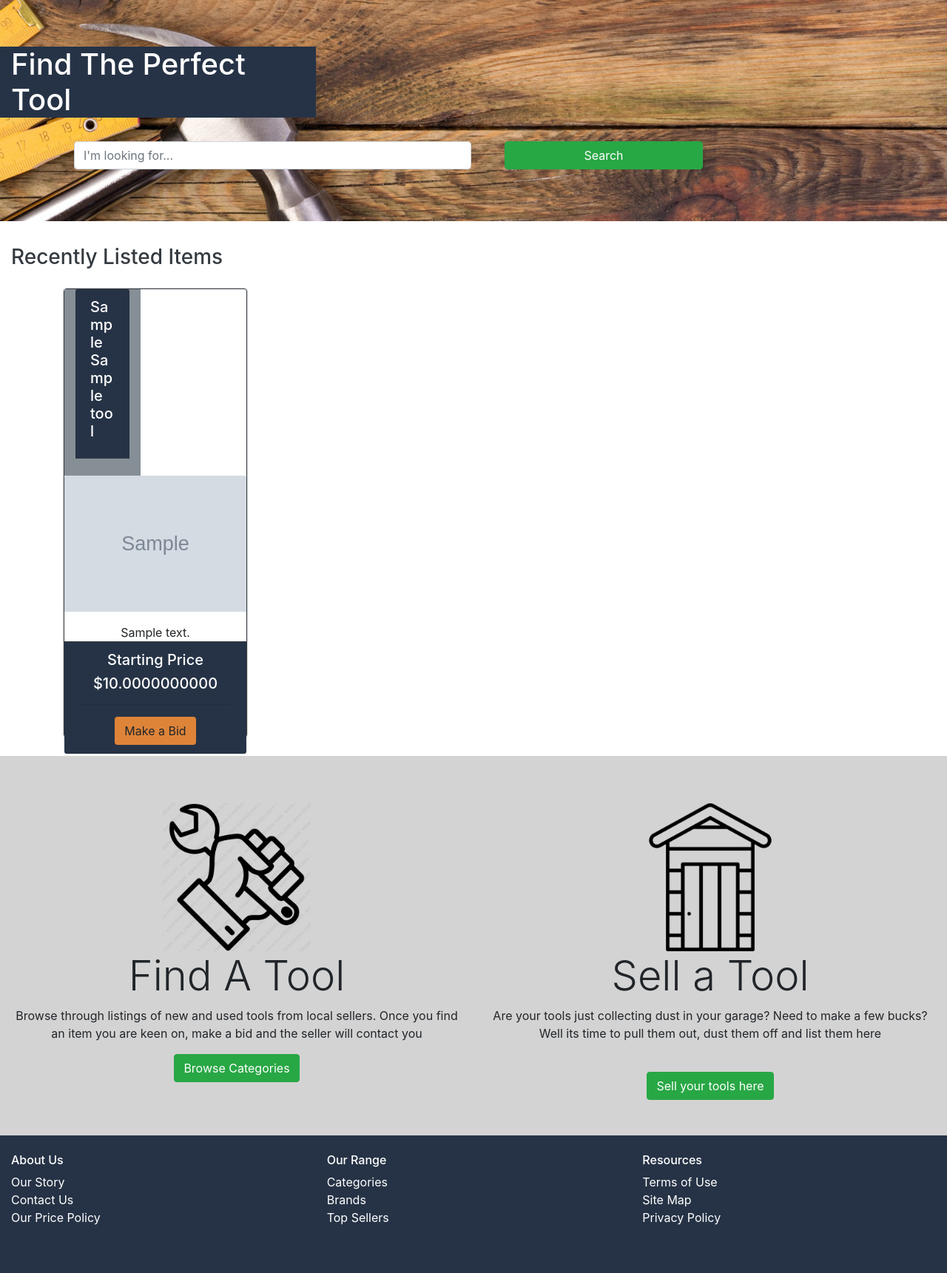
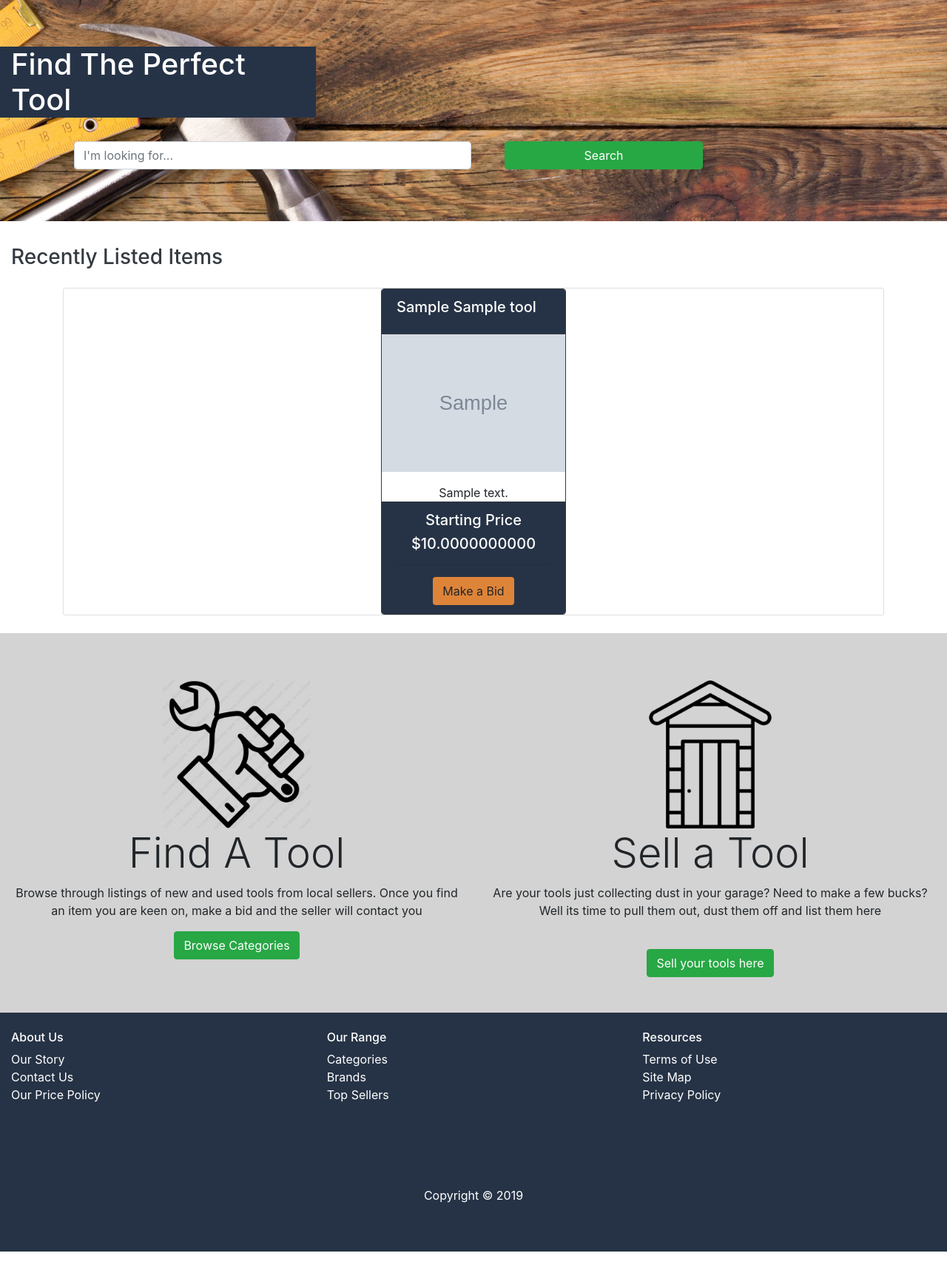
Before and after one commit to dcwilli/dustygarage, a Flask app: page / in a window 1280 px wide. Shown: the part 97-1818 px from the top of the page at 74% size. After the commit the page ends 1789 px from the top, so only its background shows below. Run offline with Flask 2, Linux system fonts and the light colour scheme; tables that the repository leaves empty hold one stand-in row (values such as "Sample post"); grey boxes marked "Sample" are stand-in pictures; some libraries are stand-ins or nearby versions.

Commit message:
Revert "update hZ recently listed"
This reverts commit df543fd02a76cc9c6ca7c883bff243e984b2b4dc.

```diff
--- a/marketplace/templates/index.html
+++ b/marketplace/templates/index.html
@@ -39,17 +39,15 @@
             <div class="card-deck-wrapper">
                 <div class="card-deck my-4 rounded-0">
                     {% for tool in tools %}
-                    <div class="card" style="max-width: 250px">
-                        <div class="row no-gutters">
-                            <div class="card border-dark mx-auto">
-                                <div class="col-md-5" style="background: #868e96;">
+                    <div class="card">
+                        <div class="card border-dark mx-auto" style="max-width: 250px">
                             <div class="card-header bg-base-blue text-white border-dark">
                                 <h5 class="card-title">{{tool.brand}} {{tool.tool_name}}</h5>
                             </div>
-                                </div>
+
                             <div class="card-body py-0 px-0">
-                                    <img class="img thumb-post card-img-top mx-auto"
-                                        src={{'../static/img/' + tool.images }} alt="Tool Image">
+                                <img class="img thumb-post card-img-top mx-auto" src={{'../static/img/' + tool.images }}
+                                    alt="Tool Image">
 
                                 <p class="card-text mx-2 px-2 text-center pt-3">{{tool.desc}}
                                 </p>
@@ -69,7 +67,6 @@
                                 </div>
                             </div>
 
-                            </div>
                         </div>
                     </div>
                     {% endfor %}
```
Lines whose indentation alone changed are shown as unchanged.
